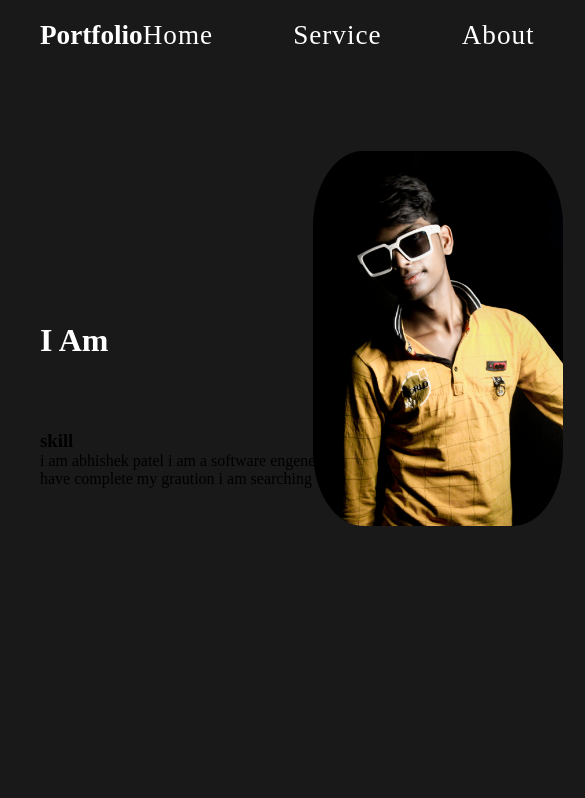
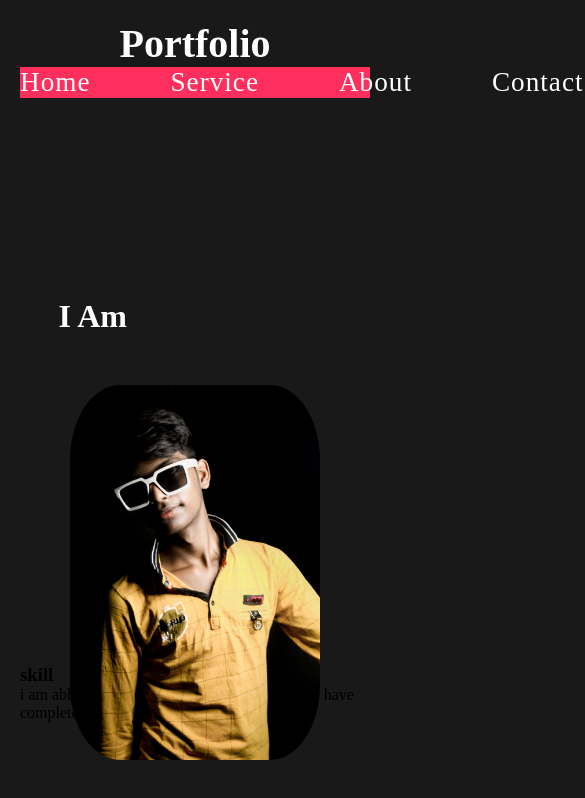
Before and after one commit to abhishek84patel/portfolio, a plain HTML site: page index.html in a window 390 px wide. Shown: the top 798 px of the page, 585 px wide, since content can reach past the window. Drawn offline with Linux system fonts and the light colour scheme; files whose address does not match are found by name.

Commit message:
Update style.css

```diff
--- a/style.css
+++ b/style.css
@@ -85,3 +85,41 @@ h1 {
   /* top: 100px;
     right: 250px; */
 }
+@media  screen and (min-width:320px) and (max-width:767px ) {
+  .nav{
+
+    background-color: #fe2f5c;
+  }
+  *{
+    margin: 0;
+    padding: 0;
+    box-sizing: border-box;
+  }
+  body{
+    padding: 20px;
+    margin: 0;
+  }
+  .main{
+    width: 100%;
+    display: flex;
+    flex-direction: row;
+    align-content: center;
+    flex-wrap: wrap;
+    padding-top:  100px;
+    /* position: relative;
+    left: 50px;
+    top: 50px; */
+  }
+  .header {
+    display: block;
+    text-align: center;
+
+  }
+  .header h2{
+    font-size: 2.5rem;
+  }
+  .text{
+    padding-bottom:50px ;
+  }
+
+}
```
